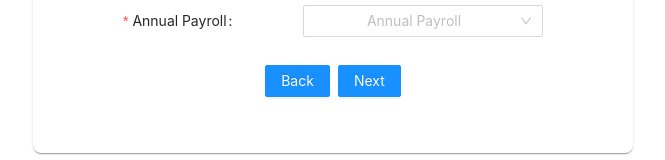
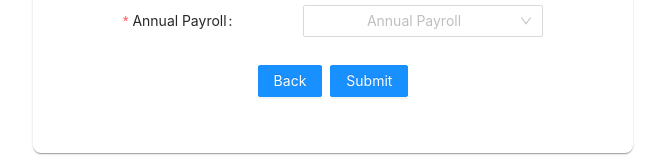
Before and after one commit to h0o0bA/react-get-a-quote-app, a React (Create React App) app: page /user_details in a window 1280 px wide. Shown: the part 258-418 px from the top of the page, without its empty margins (307-972 px from the left). Built offline with nearby package versions, Linux system fonts and the light colour scheme.

Commit message:
Update User Details

```diff
--- a/src/pages/UserDetails/index.js
+++ b/src/pages/UserDetails/index.js
@@ -1,20 +1,3 @@
-// import React from 'react';
-// import CreateApplicant from '../../components/create'
-// import { useNavigate } from 'react-router-dom';
-// import { Button } from 'antd';
-// const UserDetails = () => {
-//     let navigate = useNavigate();
-//     return (
-//         <>
-//             <h1>User Details</h1>
-//             <Button type="primary" onClick={() => {navigate('/')}}>Back</Button>
-//             <CreateApplicant />
-//         </>
-//     );
-// }
-
-// export default UserDetails;
-
 import React, { useEffect } from "react";
 import { useNavigate } from "react-router-dom";
 import { Button, Form, Input, Select } from "antd";
@@ -25,10 +8,8 @@ import { useCreateCommercialApplicantMutation } from "../../services/commercialA
 const { Option } = Select;
 
 const UserDetails = () => {
-  const [
-    createApplicant,
-    responseInfo,
-  ] = useCreateCommercialApplicantMutation();
+  const [createApplicant, responseInfo] =
+    useCreateCommercialApplicantMutation();
   const { buisnessUser } = useSelector((state) => state.buisnessUser);
   const dispatch = useDispatch();
   let navigate = useNavigate();
@@ -140,7 +121,7 @@ const UserDetails = () => {
             Back
           </Button>
           <Button type="primary" htmlType="submit">
-            Next
+            Submit
           </Button>
         </Form.Item>
       </Form>
```
